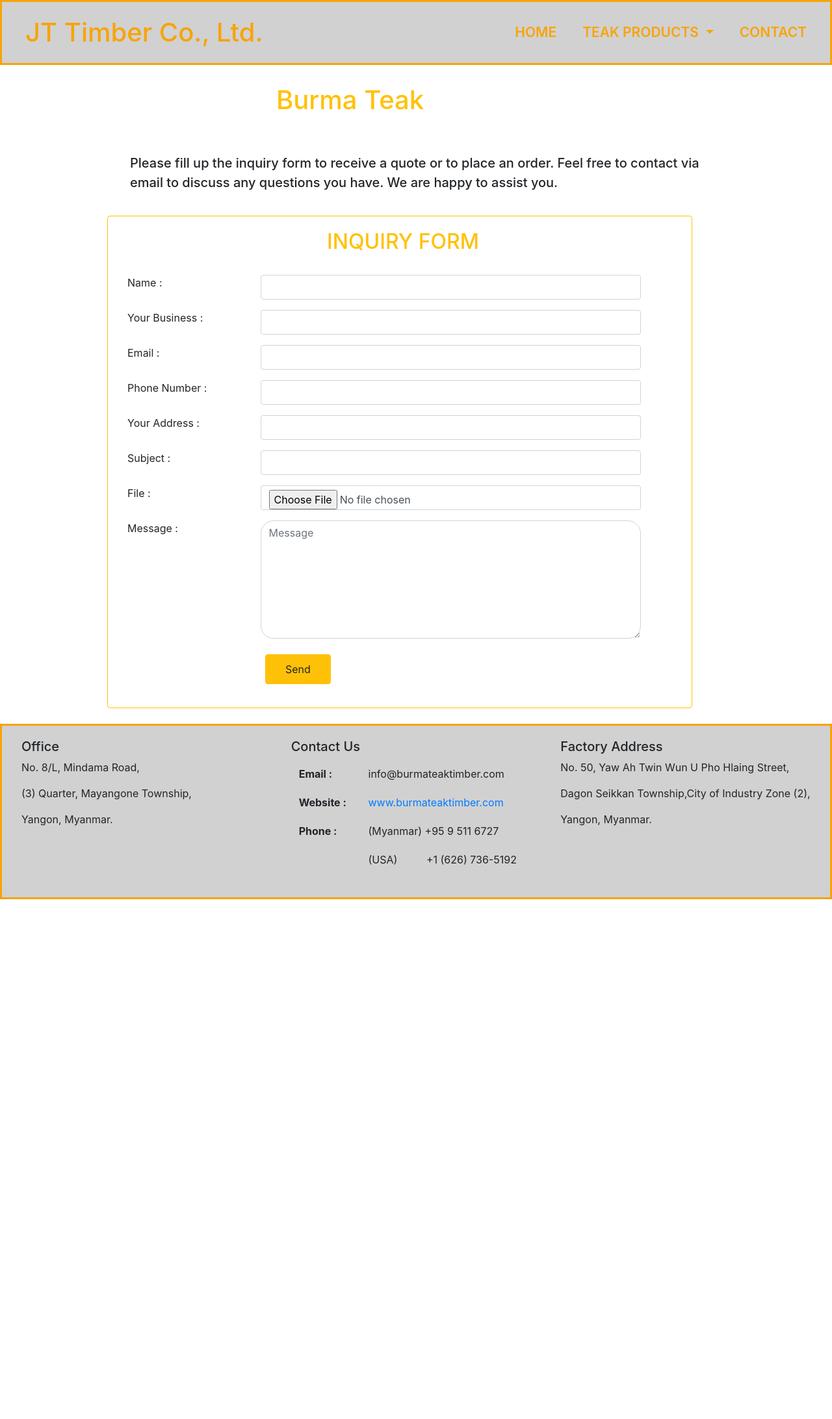
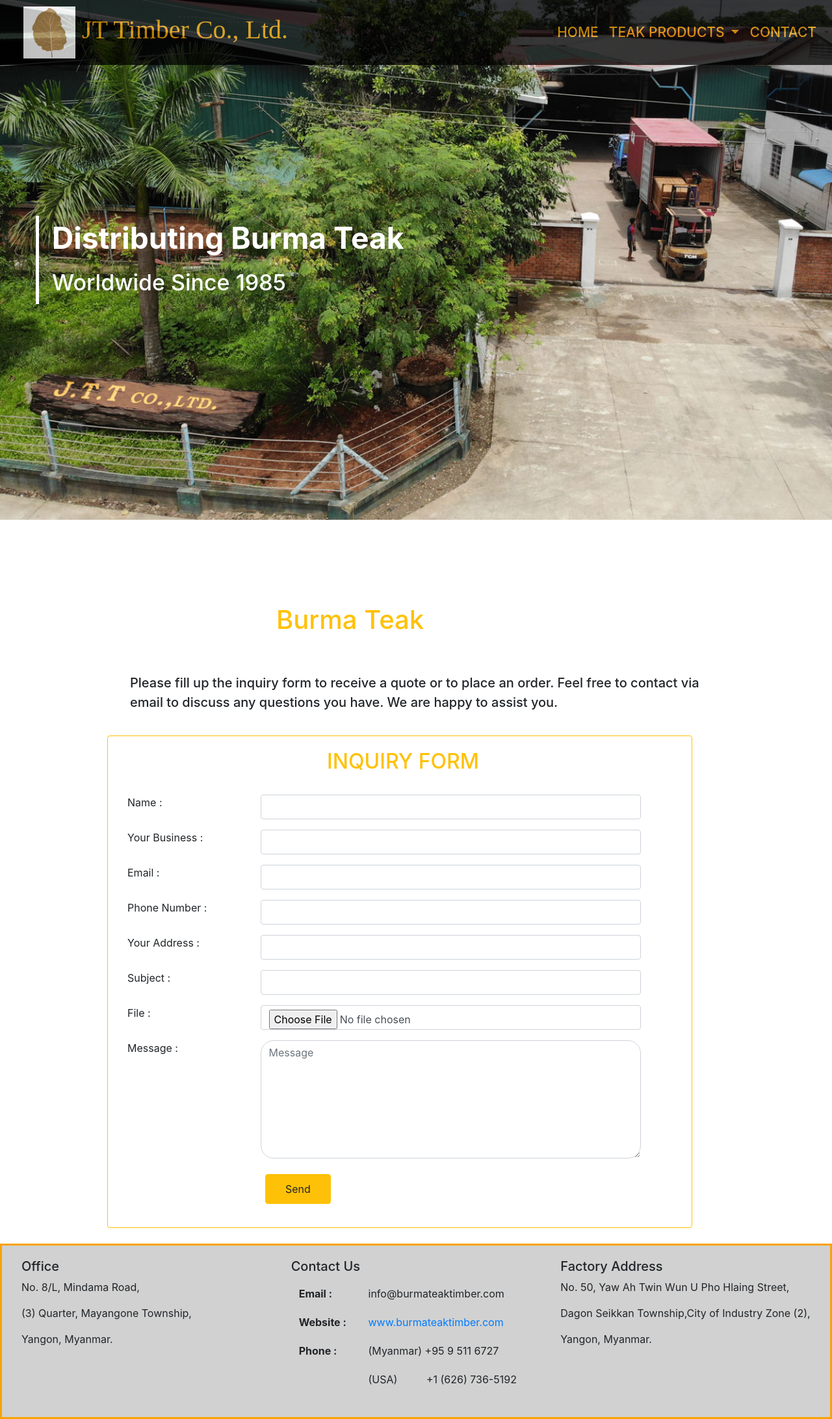
Before and after one commit to ThetNaingTunVenus/JTTimberCo.ltd, a Django app: page /contact/ in a window 1280 px wide. Shown: the whole page at 65% size. Before the commit the page ends 1384 px from the top, so only its background shows below. Run offline with Django 3.2, Linux system fonts and the light colour scheme; some libraries are stand-ins or nearby versions.

Commit message:
change navbar 17122020

```diff
--- a/jdtimber/timberapp/templates/base.html
+++ b/jdtimber/timberapp/templates/base.html
@@ -7,7 +7,7 @@
 
 
 <!-- bootstrapcdn -->
-    <link rel="stylesheet" href="{% static 'css/style.css' %}" type="text/css">
+    <!-- <link rel="stylesheet" href="{% static 'css/style.css' %}" type="text/css"> -->
 
     <link rel="stylesheet" href="https://stackpath.bootstrapcdn.com/bootstrap/4.5.0/css/bootstrap.min.css" integrity="sha384-9aIt2nRpC12Uk9gS9baDl411NQApFmC26EwAOH8WgZl5MYYxFfc+NcPb1dKGj7Sk" crossorigin="anonymous">
     <link rel="stylesheet" type="text/css" href="https://stackpath.bootstrapcdn.com/font-awesome/4.7.0/css/font-awesome.min.css">
@@ -17,68 +17,21 @@
     <script src="https://cdn.jsdelivr.net/npm/popper.js@1.16.0/dist/umd/popper.min.js" integrity="sha384-Q6E9RHvbIyZFJoft+2mJbHaEWldlvI9IOYy5n3zV9zzTtmI3UksdQRVvoxMfooAo" crossorigin="anonymous"></script>
     <script src="https://stackpath.bootstrapcdn.com/bootstrap/4.5.0/js/bootstrap.min.js" integrity="sha384-OgVRvuATP1z7JjHLkuOU7Xw704+h835Lr+6QL9UvYjZE3Ipu6Tp75j7Bh/kR0JKI" crossorigin="anonymous"></script>
 
+
+
+</head>
+<body>
+
+<!-- {% include 'navbar.html' %} -->
+{% block content %}
+
+{% endblock %}
+
+{% include 'footer.html' %}
+<script type="text/javascript" src="{% static 'js/main.js' %}"></script>
+
+</body>
 <style type="text/css">
-	/*Navbar*/
-
-#nav-bar .navbar-brand{
-	color: #f7a305;
-	font-size: 40px;
-	font-weight: 500;
-	padding: 10px 20px;
-}
-
-.navbar{
-		/*background-color: #D1D1D1;*/
-		/*background-color: white;*/
-		/*background-color: #01040a;*/
-		height: 100px;
-		opacity: 0.75;
-		/*opacity: 0.1;*/
-		/*position: static;*/
-		/*top: 0;*/
-	}
-
-#nav-bar ul li a{
-	/*background-color: #D1D1D1;*/
-	color: #f7a305;
-	font-size: 21px;
-	font-weight: 600;
-	padding: 10px 20px;
-/*
-	position: relative;
-	display: block;
-	transition: .5s;*/
-}
-
-/*======================= double bar ============================*/
-/*
-
-#nav-bar ul li a:before
-{
-	content: '';
-	position: absolute;
-	top: 0;
-	left: 0;
-	width: 100%;
-	height: 100%;
-	border-top: 1px solid #f7a305;
-	border-bottom: 1px solid #f7a305;
-	transform: scaleY(2);
-	opacity: 0;
-	transition: .5s;
-}
-
-#nav-bar ul li a:hover:before
-{
-	transform: scaleY(1);
-	opacity: 1;
-}*/
-
-/*#nav-bar ul li a:hover{
-	color: #9c8003;
-}*/
-/*======================= double bar ============================*/
-/*Navbar*/
 
 
 /*Abouts Us*/
@@ -577,17 +530,4 @@
 /*}*/
 /*Text of Paragraph*/
 </style>
-
-</head>
-<body>
-
-<!-- {% include 'navbar.html' %} -->
-{% block content %}
-
-{% endblock %}
-
-{% include 'footer.html' %}
-<script type="text/javascript" src="{% static 'js/main.js' %}"></script>
-
-</body>
 </html>
--- a/jdtimber/timberapp/templates/contact.html
+++ b/jdtimber/timberapp/templates/contact.html
@@ -4,7 +4,7 @@
 {% block content %}
 
 <section>
-    {% include 'productnav.html' %}
+    {% include 'navbar.html' %}
     <div class="teak-injuery">
         <h1>Burma Teak</h1>
         <p>Please fill up the inquiry form to receive a quote or to place an order.
--- a/jdtimber/timberapp/templates/navbar.html
+++ b/jdtimber/timberapp/templates/navbar.html
@@ -1,6 +1,6 @@
 {% load static %}
-<section id="nav-bar"><nav class="navbar navbar-expand-lg navbar-dark" style="background-color: black;">
-  <a class="navbar-brand" href="{% url 'index' %}">JT Timber Co., Ltd.</a>
+<nav class="navbar navbar-expand-lg fixed-top" style="background-color: black;">
+  <a class="navbar-brand" href="{% url 'index' %}"><img src="{% static 'images/logo.jpg' %}"> JT Timber Co., Ltd.</a>
   <button class="navbar-toggler" type="button" data-toggle="collapse" data-target="#navbarNavDropdown" aria-controls="navbarNavDropdown" aria-expanded="false" aria-label="Toggle navigation">
     <span class="navbar-toggler-icon"></span>
   </button>
@@ -29,8 +29,12 @@
   </div>
 </nav>
 
+
+<section id="nav-bar">
+
+
 <section class="homename">
-  <div class="container">
+  <div class="container-fluid">
     <div class="row fullscreen">
       <div class="home-content">
         <div class="block">
@@ -44,23 +48,14 @@
 </section>
 
 <style type="text/css">
-	#nav-bar{
-		background-image: url({% static 'images/navphoto.jpg' %});
-		background-size: cover;
-    min-height: 100vh;
 
 
-	}
-  nav{
-    border: 3px solid #f7a305;
-  }
-  .navbar{
-    /*background-color: #D1D1D1;*/
-
-
-  }
   .homename .fullscreen{
     min-height: 100vh;
+    background-image: url({% static 'images/navphoto.jpg' %});
+    background-size: cover;
+
+    /*width: 100%;*/
   }
 
   .homename .home-content{
@@ -77,6 +72,7 @@
     max-width: 65%;
     padding-left: 20px;
     border-left: 5px solid #ffffff;
+    margin-left: 55px;
   }
   .homename .block h1{
     color: #ffffff;
@@ -90,8 +86,40 @@
     line-height: 1.5;
   }
 
+
   .dropdown:hover>.dropdown-menu{display: block;}
 
 
 
+nav a img{
+  width: 80px;
+}
+
+.navbar
+{
+  height: 100px;
+  opacity: 0.75;
+}
+
+nav ul li a{
+  /*background-color: #D1D1D1;*/
+  color: #f7a305;
+  font-size: 21px;
+  font-weight: 500;
+  padding: 10px 20px;
+
+}
+
+.navbar-brand{
+  color: #f7a305;
+  font-size: 40px;
+  font-weight: 500;
+  padding: 10px 20px;
+  font-family:"Times New Roman";
+}
+
+.dropdown-item
+{
+  color: #f7a305;
+}
 </style>
```
Also changed, not shown: jdtimber/timberapp/templates/ani_navbar.html (added, +114 -0 lines), jdtimber/timberapp/static/images/logo.jpg (added).
